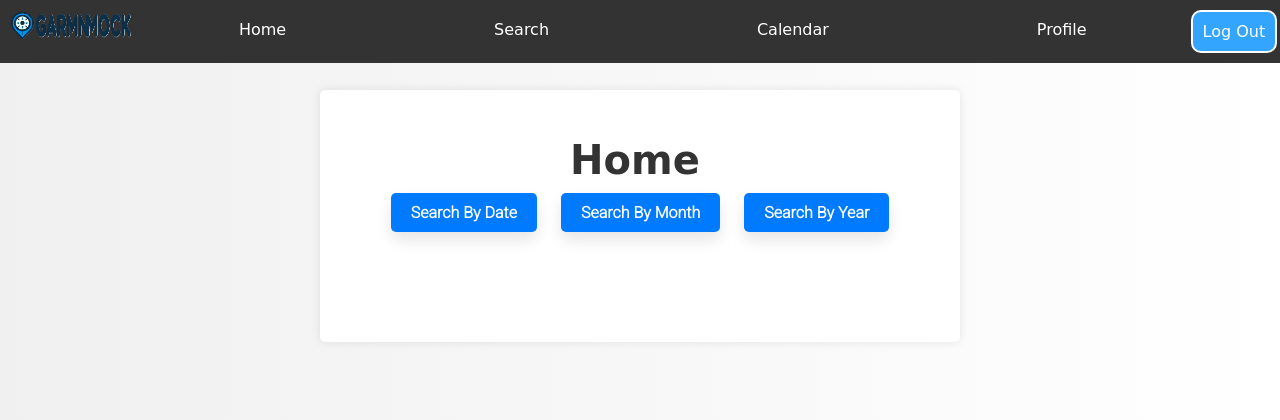
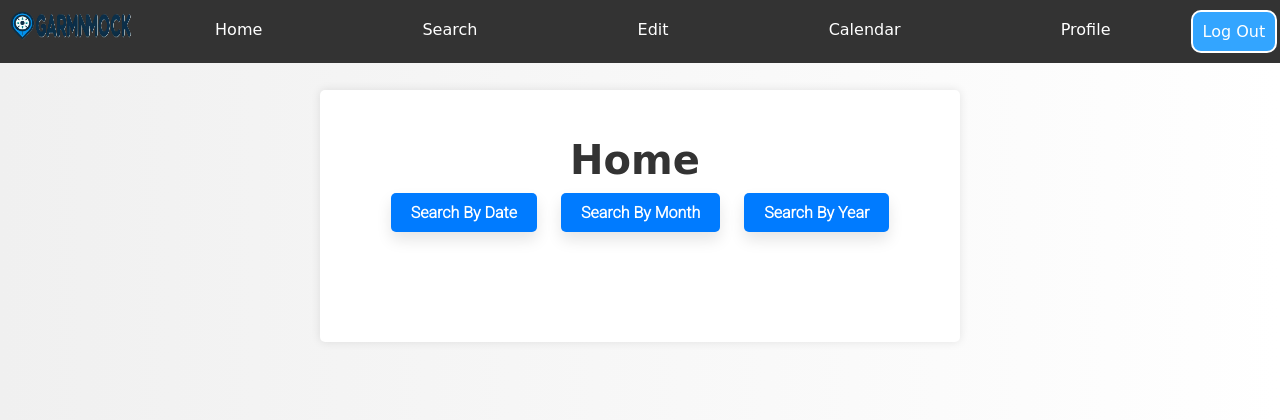
Before and after one commit to mattburke1999/GarminMock, a Flask app: page /searchPage in a window 1280 px wide. Shown: the top 420 px of the page. Run offline with Flask 3, Linux system fonts and the light colour scheme; the visitor is signed in with stand-in values (Sample User, id 1).

Commit message:
added an edit button to navbar

```diff
--- a/templates/base.html
+++ b/templates/base.html
@@ -15,6 +15,7 @@
         <nav class = "links">
             <a href = "{{ url_for('main.homePage_route') }}">Home</a>
             <a href = "{{ url_for('main.searchPage_route') }}">Search</a>
+            <a href = '#'>Edit</a>
             <a href = "{{ url_for('main.calendar_route') }}">Calendar</a>
             <a href = "{{ url_for('main.default_route') }}">Profile</a>
         </nav>
```
